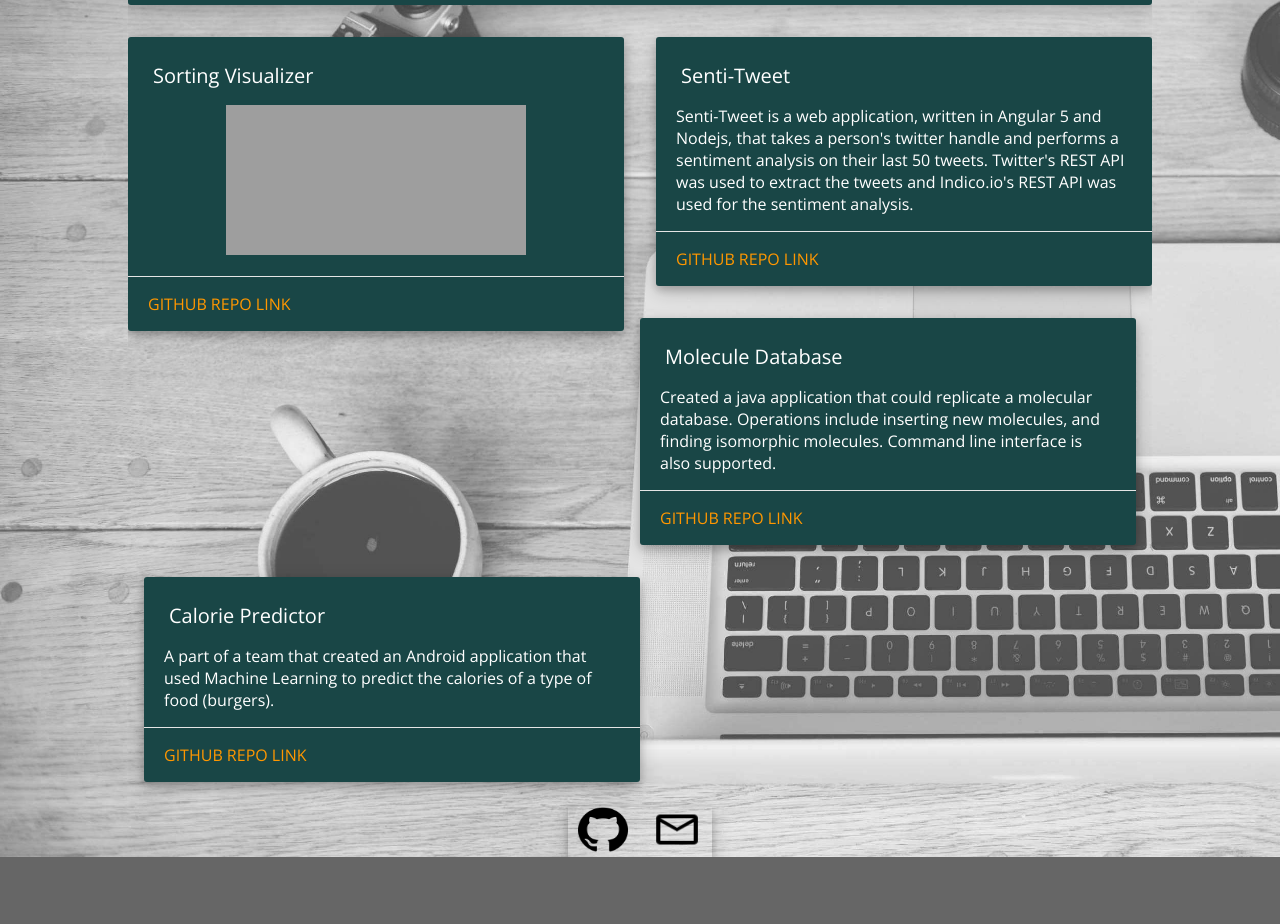
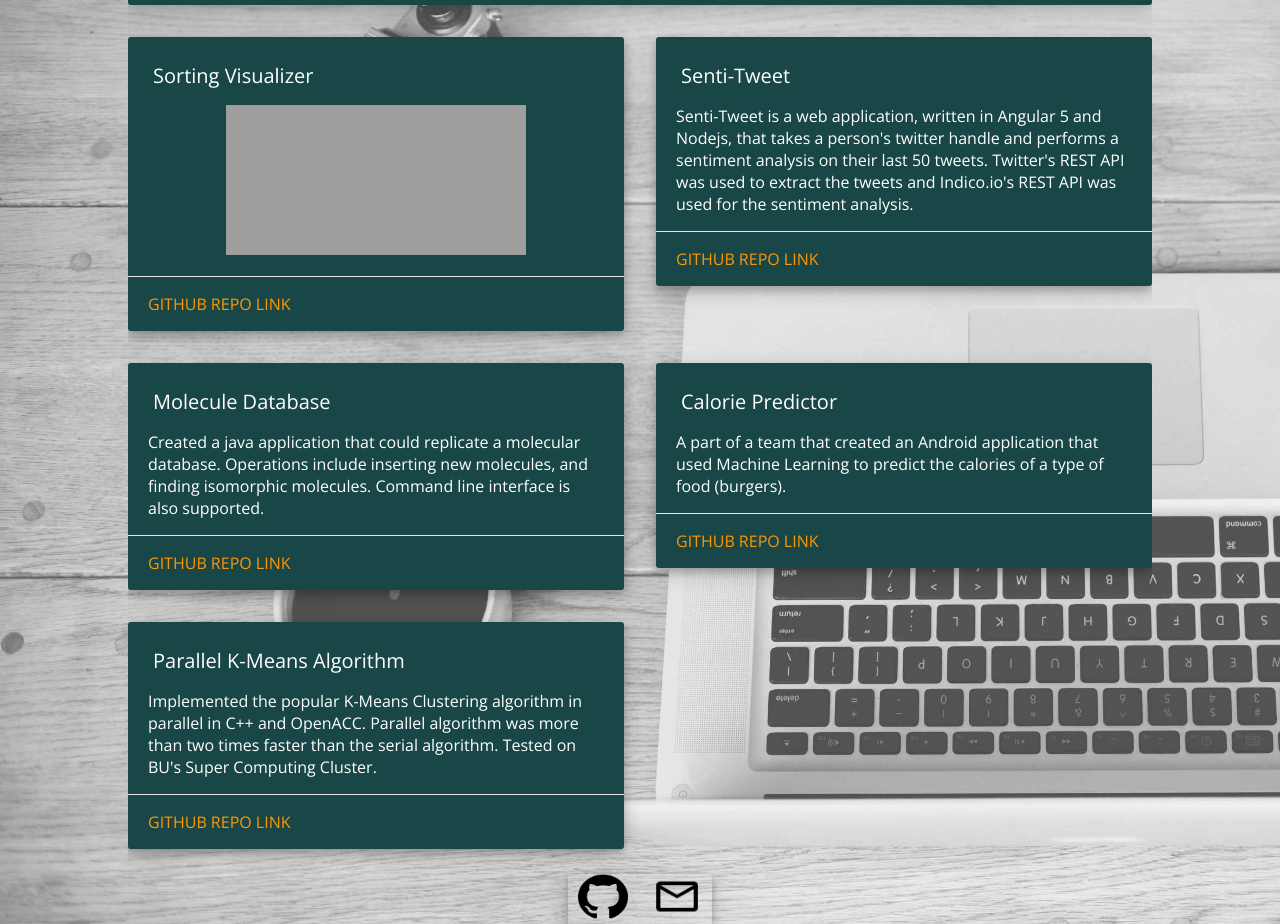
Before and after one commit to tuthoang/tuthoang.github.io, a plain HTML site: page index.html in a window 1280 px wide. Shown: the part 247-1171 px from the top of the page. Before the commit the page ends 1104 px from the top, so only its background shows below. Drawn offline with nearby package versions, Linux system fonts and the light colour scheme; grey boxes are pictures that could not be loaded; a script that the page names is missing.

Commit message:
Add parallel k-means project.

```diff
--- a/index.html
+++ b/index.html
@@ -48,7 +48,6 @@
               <a href="https://github.com/tuthoang/Sorting-Visualizer">GITHUB REPO LINK</a>
             </div>
           </div>
-        </div>
         </div><div class="col">
           <div class="card ml">
             <div class="card-header">
@@ -66,6 +65,8 @@
           </div>
         </div>
       </div>
+
+      <div class="clr"></div>
 
       <div class="row">
         <div class="col">
@@ -102,6 +103,29 @@
 
     <div class="clr"></div>
 
+    <div class="row">
+      <div class="col">
+        <div class="card mr">
+          <div class="card-header">
+            Parallel K-Means Algorithm
+          </div>
+          <div class="card-body">
+            <p>
+              Implemented the popular K-Means Clustering algorithm in parallel in C++ and OpenACC.
+              Parallel algorithm was more than two times faster than the serial algorithm.
+              Tested on BU's Super Computing Cluster.
+
+            </p>
+          </div>
+          <div class="github">
+            <a href="https://github.com/tuthoang/Parallel-K-Means">GITHUB REPO LINK</a>
+          </div>
+        </div>
+      </div>
+    </div>
+    </div>
+    <div class="clr"></div>
+
     <div class="wrapper">
       <div id="contact" class="scrollspy">
         <a href="https://github.com/tuthoang" class="links"><img src="img/github.png" width="45px" height="45px" /></a>
```
